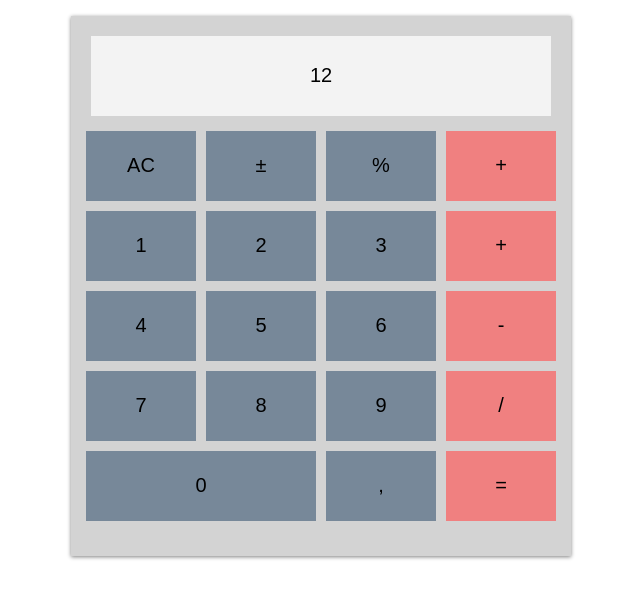
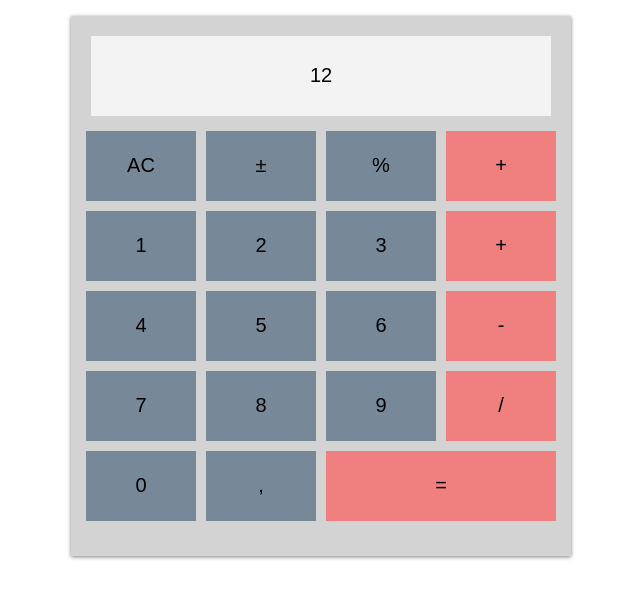
Before and after one commit to nadinho/My-calculator, a website: page index.html in a window 1280 px wide. Shown: the part 77-676 px from the top of the page, without its empty margins (319-959 px from the left). Drawn offline with nearby package versions, Linux system fonts and the light colour scheme; files that its build step writes are made by us from their sources.

Commit message:
change id to equal-sign-button

```diff
--- a/index.html
+++ b/index.html
@@ -27,9 +27,9 @@
       <button class="calc__input">8</button>
       <button class="calc__input">9</button>
       <button class="calc__input calc__operator">/</button>
-      <button class="calc__input" id="calc__long">0</button>
+      <button class="calc__input" >0</button>
       <button class="calc__input">,</button>
-      <button class="calc__input calc__operator">=</button>
+      <button class="calc__input calc__operator" id="calc__long">=</button>
     </div>
 
     <script src="src/calculator.js"></script>
```
